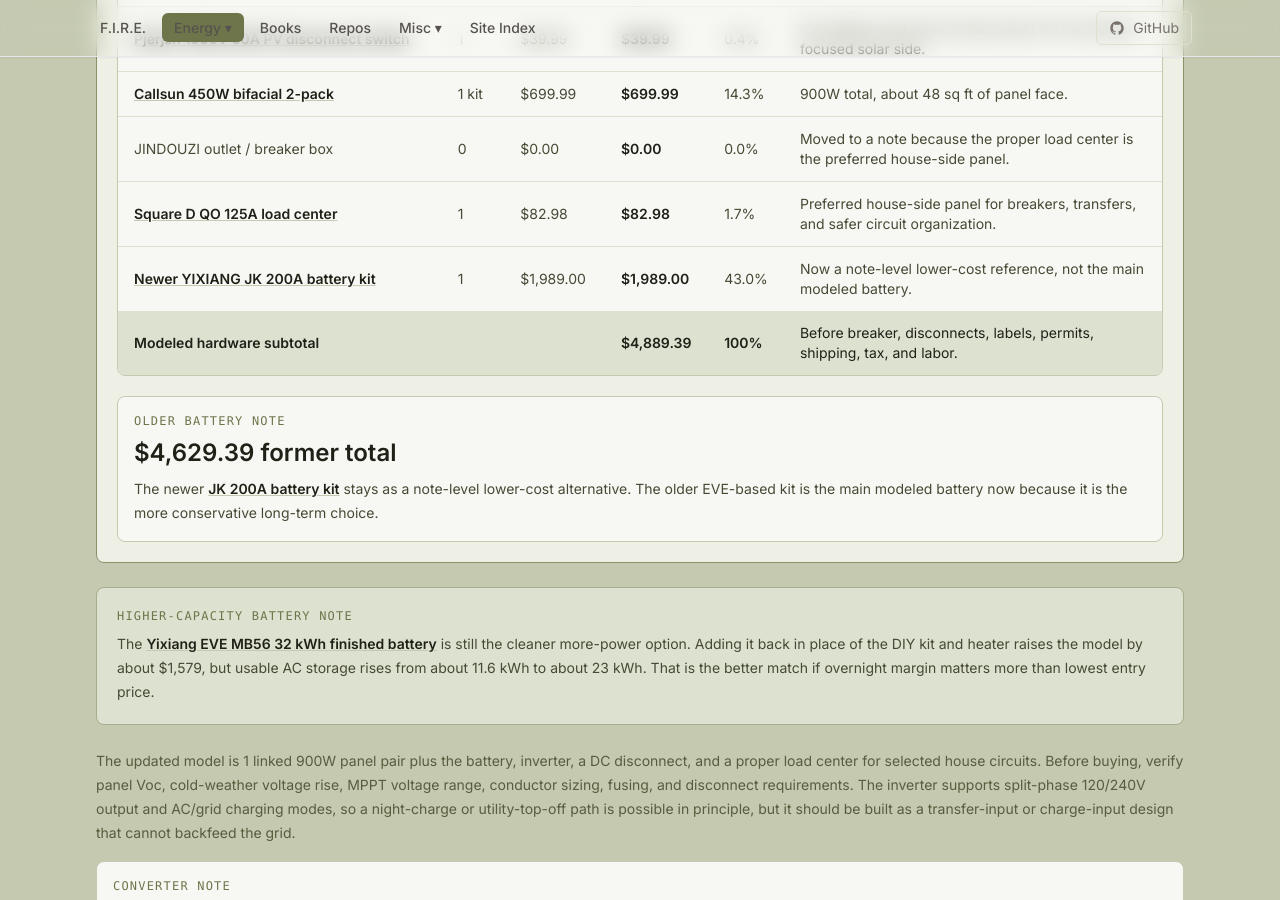
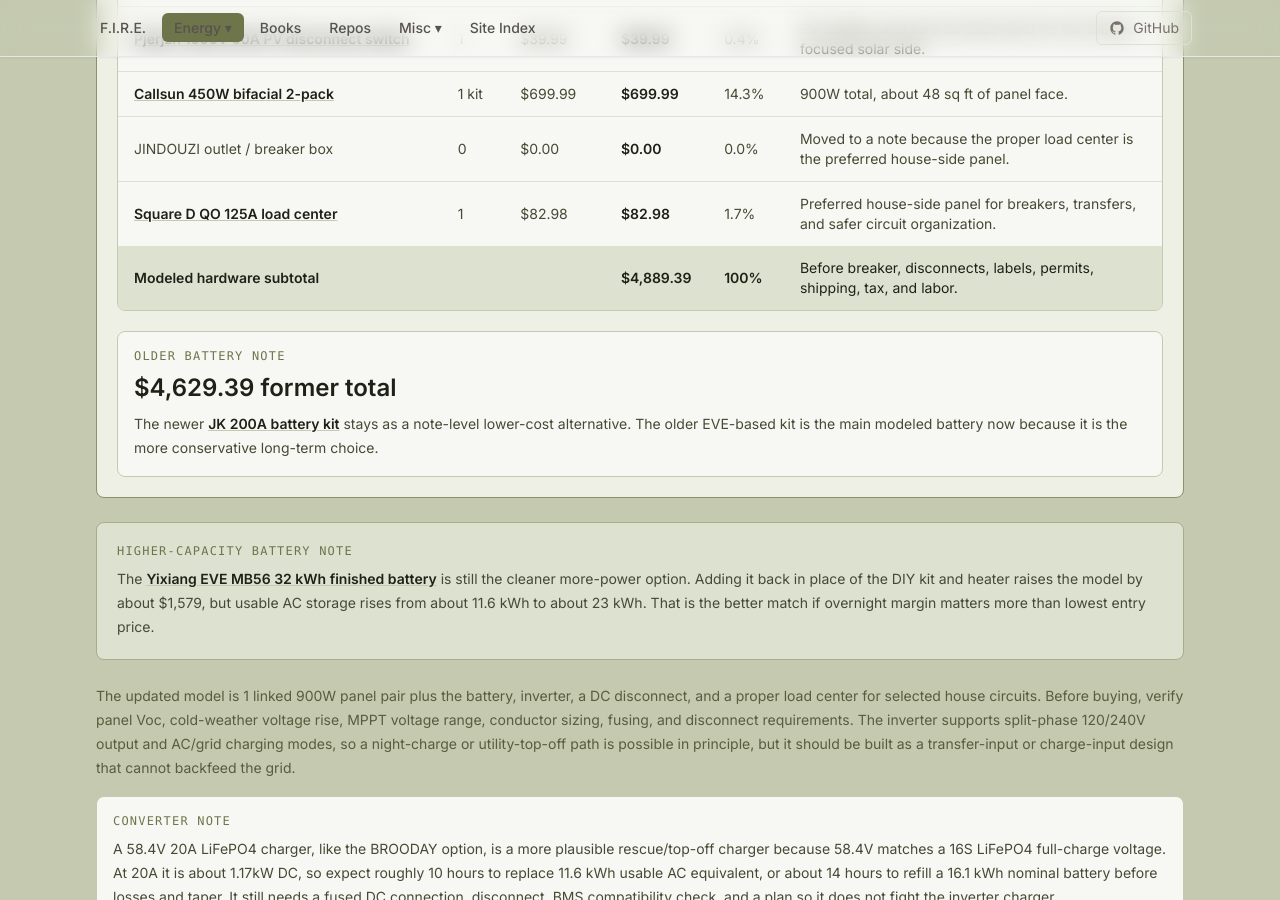
Before and after one commit to techmore/techmore.github.io, a Jekyll site: the page built from pages/energy-monitoring/will-prowse-2026.html, in a window 1280 px wide and 900 px high, scrolled down 7191 px. Built offline with Jekyll 4.4.1, drawn with Linux system fonts in a browser that asks for light colours; nearby versions of some CDN libraries; some web fonts are replaced.

Commit message:
Remove JK 200A battery row from Prowse table

```diff
--- a/pages/energy-monitoring/will-prowse-2026.html
+++ b/pages/energy-monitoring/will-prowse-2026.html
@@ -547,14 +547,6 @@ title: Will Prowse 2026 - Techmore
                     <td class="px-4 py-3">1.7%</td>
                     <td class="px-4 py-3">Preferred house-side panel for breakers, transfers, and safer circuit organization.</td>
                   </tr>
-                  <tr>
-                    <td class="px-4 py-3"><a href="https://yixiangpower.com/products/yixiang-diy-vertical-battery-box-kit-with-jk-200a-bmsus-stock-estimated-shipping-time-sept-28th-16pcs-314ah-brand-new-grade-a-lifepo4-batterychina-stock" class="font-semibold text-olive-950 underline decoration-olive-300 hover:text-olive-700">Newer YIXIANG JK 200A battery kit</a></td>
-                    <td class="px-4 py-3">1</td>
-                    <td class="px-4 py-3">$1,989.00</td>
-                    <td class="px-4 py-3 font-semibold text-olive-950">$1,989.00</td>
-                    <td class="px-4 py-3">43.0%</td>
-                    <td class="px-4 py-3">Now a note-level lower-cost reference, not the main modeled battery.</td>
-                  </tr>
                 </tbody>
                 <tfoot class="bg-olive-200 text-olive-950">
                   <tr>
```
